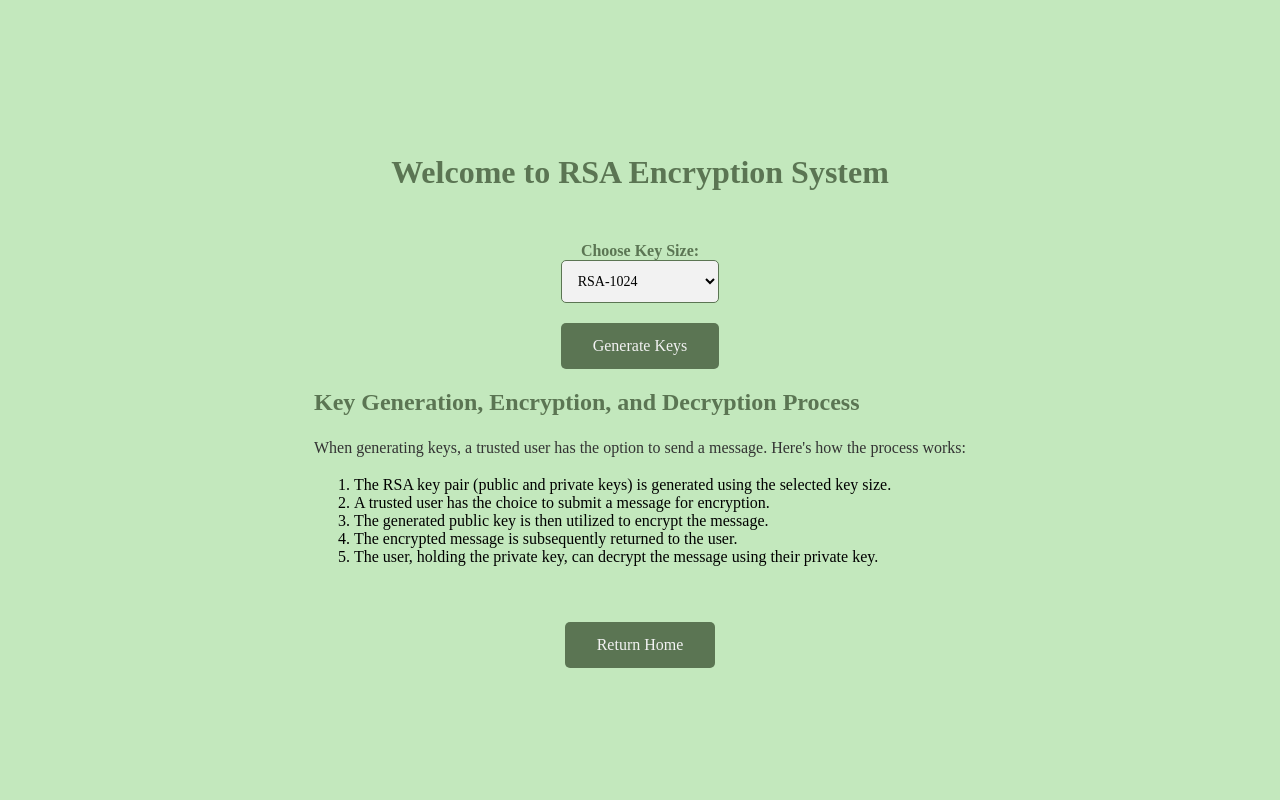
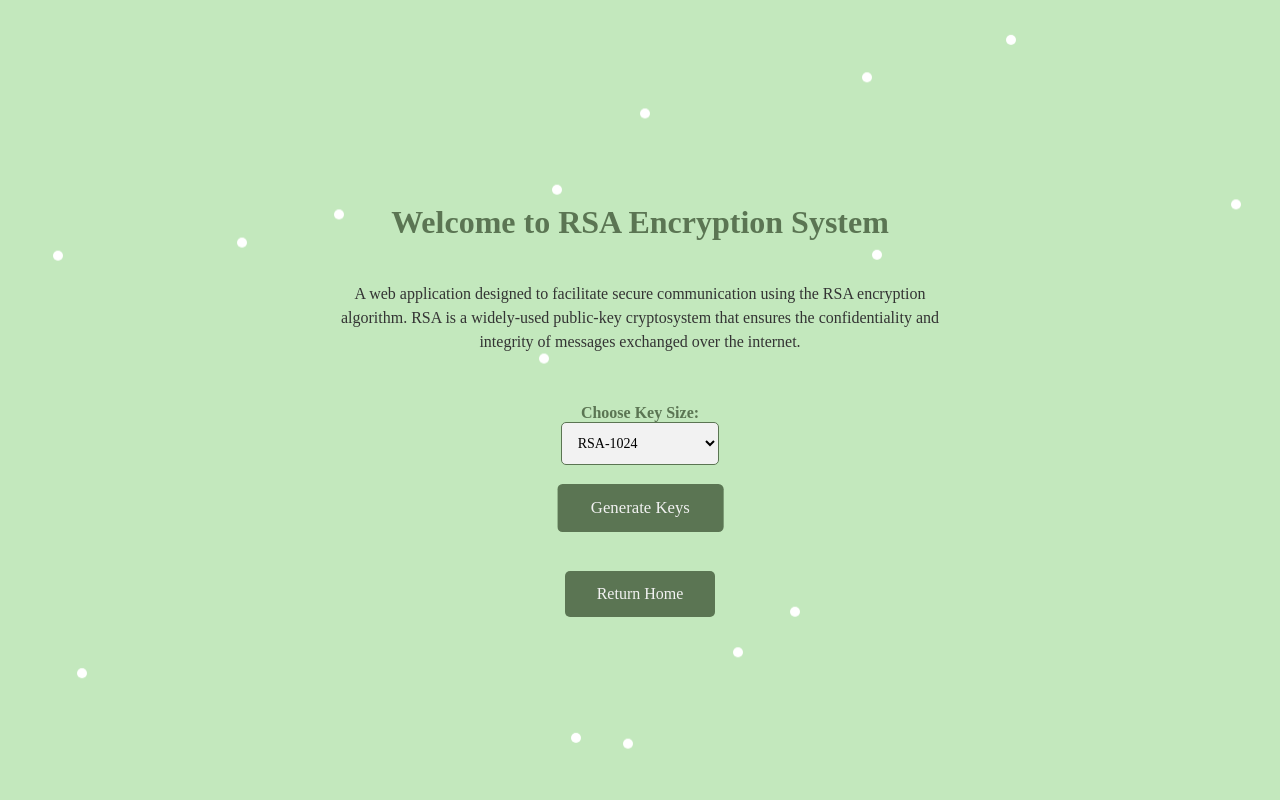
Before and after one commit to Charbelghanime/RSA_1024_2048, a Flask app: page / in a window 1280 px wide. Run offline with Flask 3, Linux system fonts and the light colour scheme.

Commit message:
Update home.html

```diff
--- a/Templates/home.html
+++ b/Templates/home.html
@@ -1,5 +1,3 @@
-<!-- home.html -->
-
 <!DOCTYPE html>
 <html lang="en">
 <head>
@@ -7,40 +5,63 @@
     <meta name="viewport" content="width=device-width, initial-scale=1.0">
     <title>Home</title>
     <link rel="stylesheet" type="text/css" href="static/style.css">
+    <style>
+        /* Add the styles here */
+        .intro-container {
+            text-align: center;
+        }
+
+        .intro-text {
+            max-width: 600px;
+            margin: 0 auto;
+            padding: 20px;
+        }
+    </style>
 </head>
 <body>
-    <h1>Welcome to RSA Encryption System</h1>
+    <div class="intro-container">
+        <h1>Welcome to RSA Encryption System</h1>
+        <p class="intro-text">
+            A web application designed to facilitate secure communication using the RSA encryption algorithm.
+            RSA is a widely-used public-key cryptosystem that ensures the confidentiality
+            and integrity of messages exchanged over the internet.
+        </p>
+    </div>
 
-    <!-- Key Generation Form -->
     <form method="POST" action="/generate">
         <label for="keysize">Choose Key Size:</label>
         <select name="keysize" required>
             <option value="1024">RSA-1024</option>
             <option value="2048">RSA-2048</option>
         </select>
-        <input type="submit" value="Generate Keys">
+        <input type="submit" value="Generate Keys" class="generate-key-button pulse">
+
     </form>
 
-    <!-- Explanation Section -->
-    <div class="explanation">
-        <h2>Key Generation, Encryption, and Decryption Process</h2>
-        <p class="white-paragraph">When generating keys, a trusted user has the option to send a message. Here's how the process works:</p>
+    {% if 'private_key_d' not in session or 'private_key_n' not in session %}
+    <!-- Show the "Return Home" button only if the user is not logged in -->
+    <form action="{{ url_for('return_home') }}" method="POST">
+        <input type="submit" value="Return Home">
+    </form>
+    {% endif %}
 
-        <ol>
-            <li>The RSA key pair (public and private keys) is generated using the selected key size.</li>
-            <li>A trusted user has the choice to submit a message for encryption.</li>
-            <li>The generated public key is then utilized to encrypt the message.</li>
-            <li>The encrypted message is subsequently returned to the user.</li>
-            <li>The user, holding the private key, can decrypt the message using their private key.</li>
-        </ol>
-    </div>
+    <script>
+        document.addEventListener("DOMContentLoaded", function () {
+          const numSnowflakes = 50;
 
+          for (let i = 0; i < numSnowflakes; i++) {
+            createSnowflake();
+          }
 
-    <!-- Show the "Return Home" button only if the user is not logged in -->
-    {% if 'private_key_d' not in session or 'private_key_n' not in session %}
-        <form action="{{ url_for('return_home') }}" method="POST">
-            <input type="submit" value="Return Home">
-        </form>
-    {% endif %}
+          function createSnowflake() {
+            const snowflake = document.createElement("div");
+            snowflake.className = "snowflake";
+            snowflake.style.left = `${Math.random() * 100}vw`;
+            snowflake.style.animationDuration = `${Math.random() * 2 + 1}s`;
+            document.body.appendChild(snowflake);
+          }
+        });
+      </script>
+
 </body>
 </html>
```
